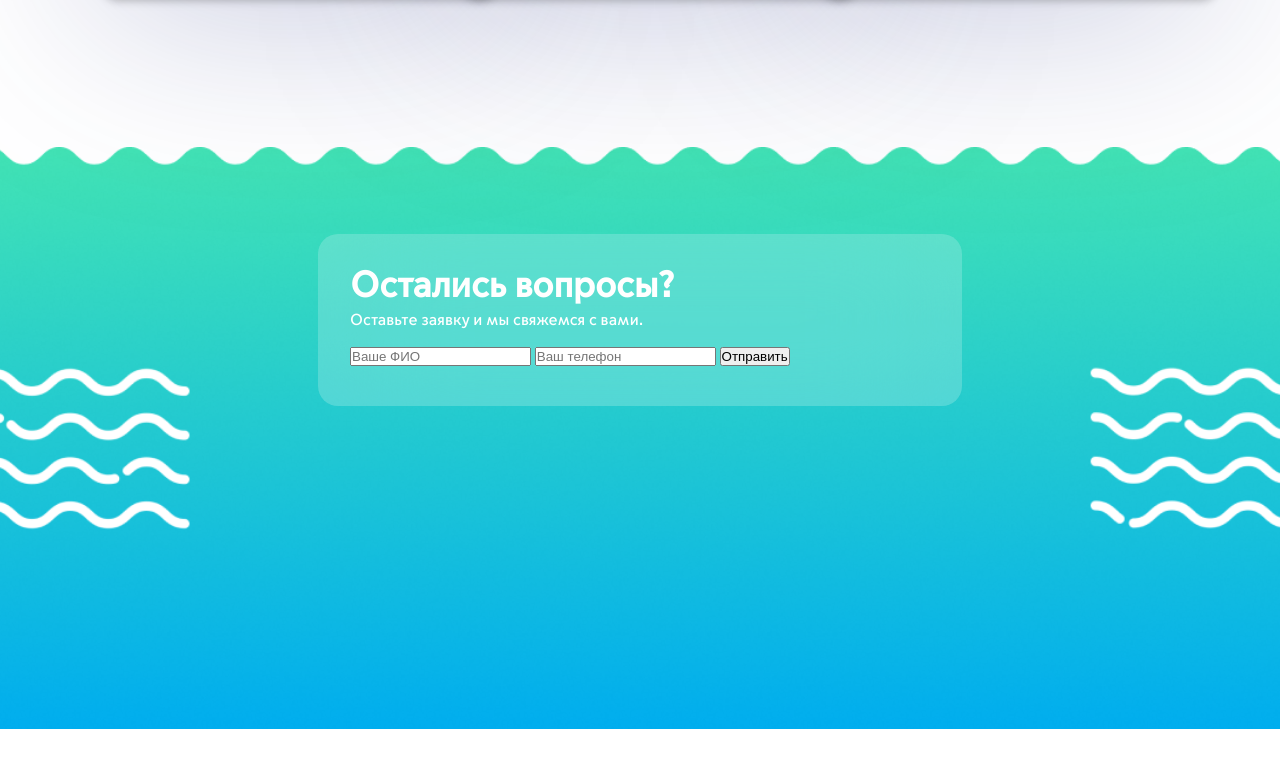
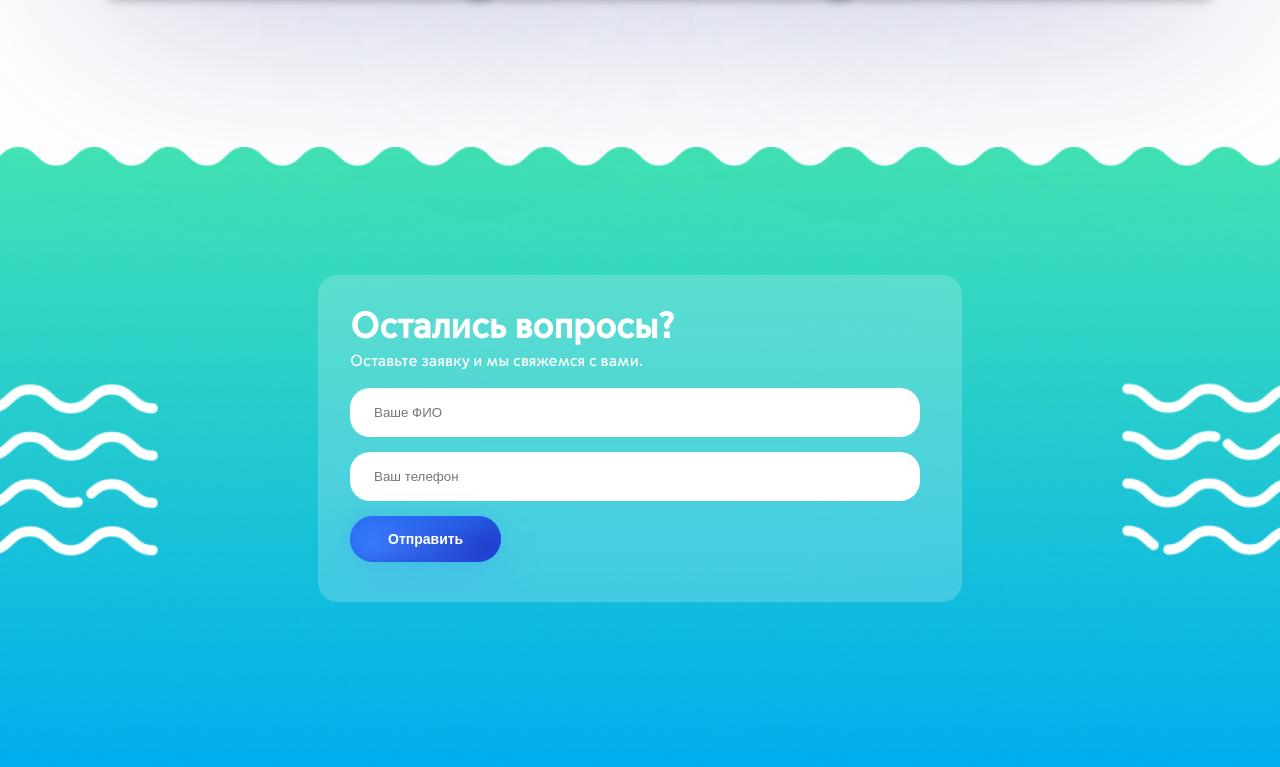
Before and after one commit to Evgenia99-web/sberhacaton, a plain HTML site: page index.html in a window 1280 px wide. Shown: the part 7218-7985 px from the top of the page. Before the commit the page ends 7947 px from the top, so only its background shows below. Drawn offline with Linux system fonts and the light colour scheme.

Commit message:
update files

```diff
--- a/css/style.css
+++ b/css/style.css
@@ -217,7 +217,7 @@ line-height: 150%;
     background-position: top center;
     background-size: cover;
     height: 495px;
-    padding-top: 87px;
+    padding-top: 10%;
 }
 .form{
     background: rgba(255, 255, 255, 0.2);
@@ -241,3 +241,21 @@ line-height: 150%;
     color: #FFFFFF;
     margin-bottom: 15px;
 }
+.input{
+    padding: 17px 24px;
+    width: 90%;
+    border: none;
+    border-radius: 20px;
+    margin-bottom: 15px;
+}
+.btn{
+    background: linear-gradient(96.37deg, #4081FF 10.27%, #1C30C0 105.93%);
+    box-shadow: 0.637101px 17.9887px 45px rgba(64, 129, 255, 0.18), -3.75px -3.07px 14.3333px rgba(64, 129, 255, 0.109333), 0.0519119px 1.46575px 3.66667px rgba(64, 129, 255, 0.0706667), inset -14px -5px 12px rgba(28, 48, 192, 0.25), inset 6px 8px 29px #276DF2;
+    border-radius: 70px;
+    padding: 11px 38px;
+    border: none;
+    color: #fff;
+    font-weight: 600;
+    font-size: 14px;
+    line-height: 24px;
+}
--- a/index.html
+++ b/index.html
@@ -186,7 +186,7 @@
             <p class="form-descript">Оставьте заявку и мы свяжемся с вами.</p>
             <input class="input" type="text" name="name" id="1" placeholder="Ваше ФИО" required>
             <input class="input" type="tel" name="name" id="2" placeholder="Ваш телефон" required>
-            <input type="submit" value="Отправить">
+            <input class="btn" type="submit" value="Отправить">
         </form>
     </footer>
 </body>
```
